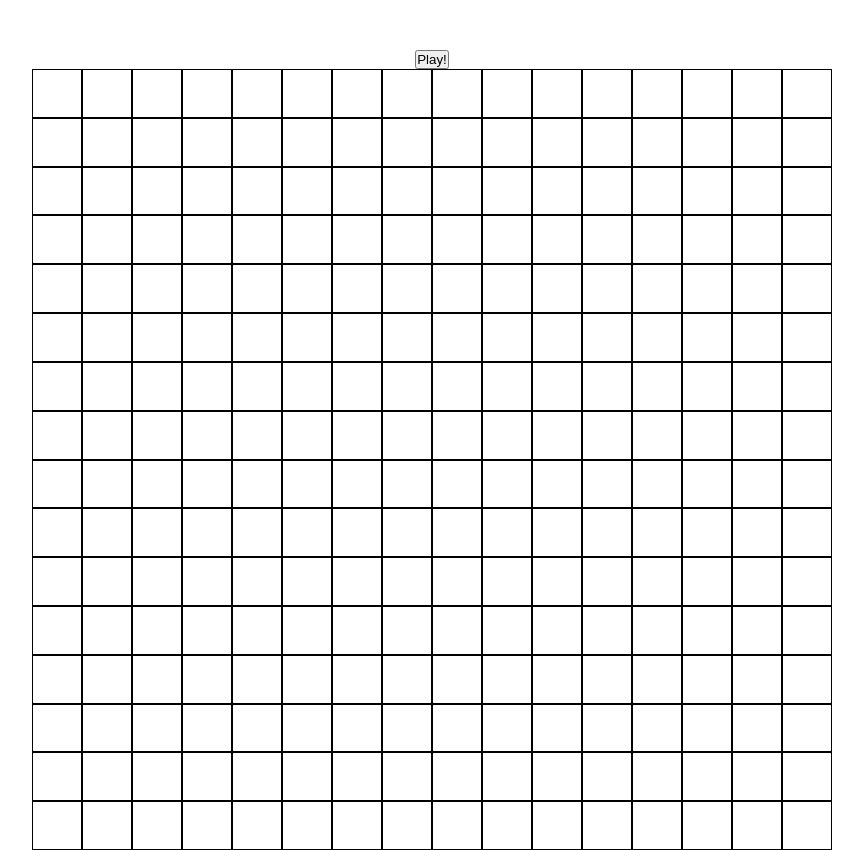
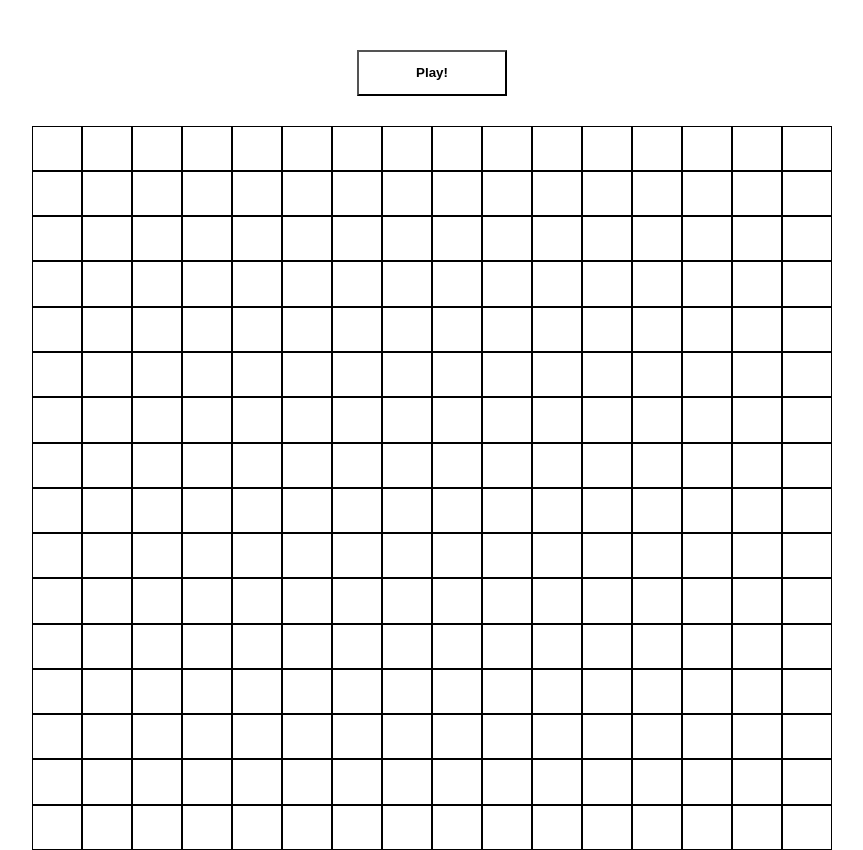
Before and after one commit to Matthiaswf/Odin-Project-Etch-A-Sketch, a plain HTML site: page index.html in a window 1280 px wide. Shown: the whole page, without its empty margins (208-1071 px from the left). Drawn offline with Linux system fonts and the light colour scheme.

Commit message:
some button styling

```diff
--- a/styles.css
+++ b/styles.css
@@ -50,3 +50,11 @@
   .black {
     background-color: black;
   }
+
+  .button {
+    height: 50px;
+    width: 150px;
+    margin-bottom: 30px;
+    background-color: transparent;
+    font-weight: bold;
+  }
```
